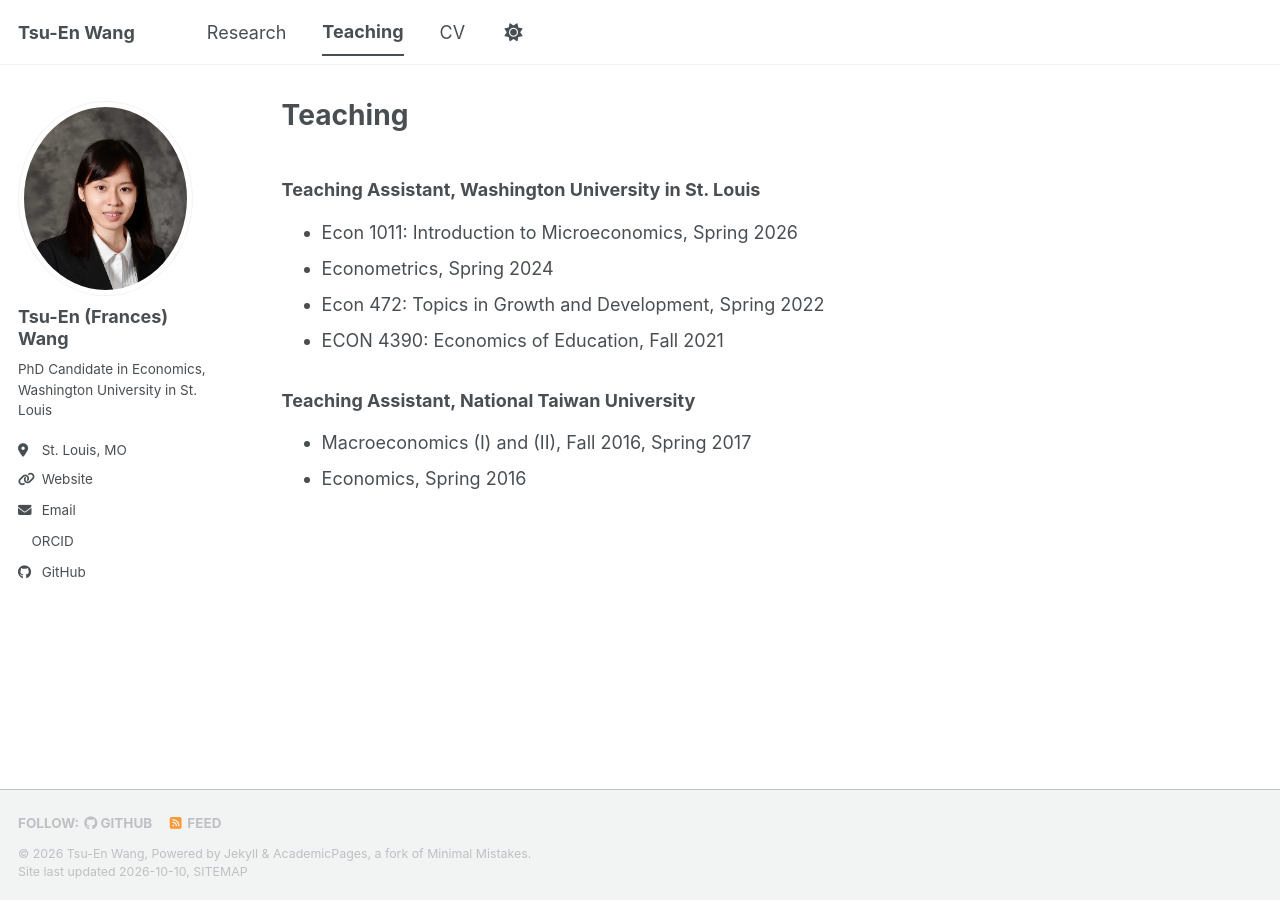
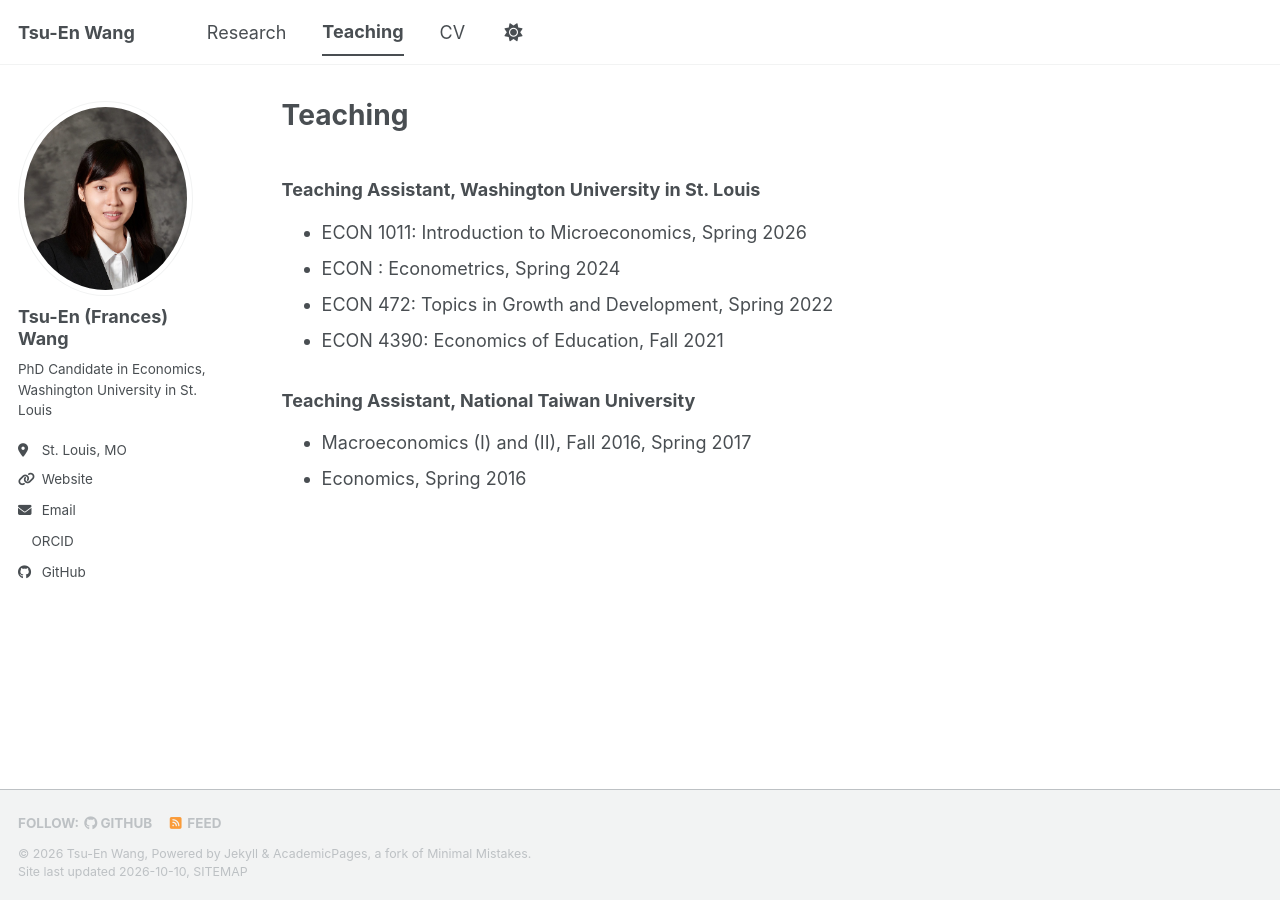
Before and after one commit to tsu-enwang/tsu-enwang, a Jekyll site: the page built from _pages/teaching.md, in a window 1280 px wide. Built offline with Jekyll 4.4.1, drawn with Linux system fonts in a browser that asks for light colours; a style sheet for code colours, icons or effects is not loaded.

Commit message:
Update teaching.md

```diff
--- a/_pages/teaching.md
+++ b/_pages/teaching.md
@@ -6,9 +6,9 @@ author_profile: true
 
 ### Teaching Assistant, Washington University in St. Louis
 
-- Econ 1011: Introduction to Microeconomics, Spring 2026
-- Econometrics, Spring 2024
-- Econ 472: Topics in Growth and Development, Spring 2022
+- ECON 1011: Introduction to Microeconomics, Spring 2026
+- ECON : Econometrics, Spring 2024
+- ECON 472: Topics in Growth and Development, Spring 2022
 - ECON 4390: Economics of Education, Fall 2021
 
 ### Teaching Assistant, National Taiwan University
```
